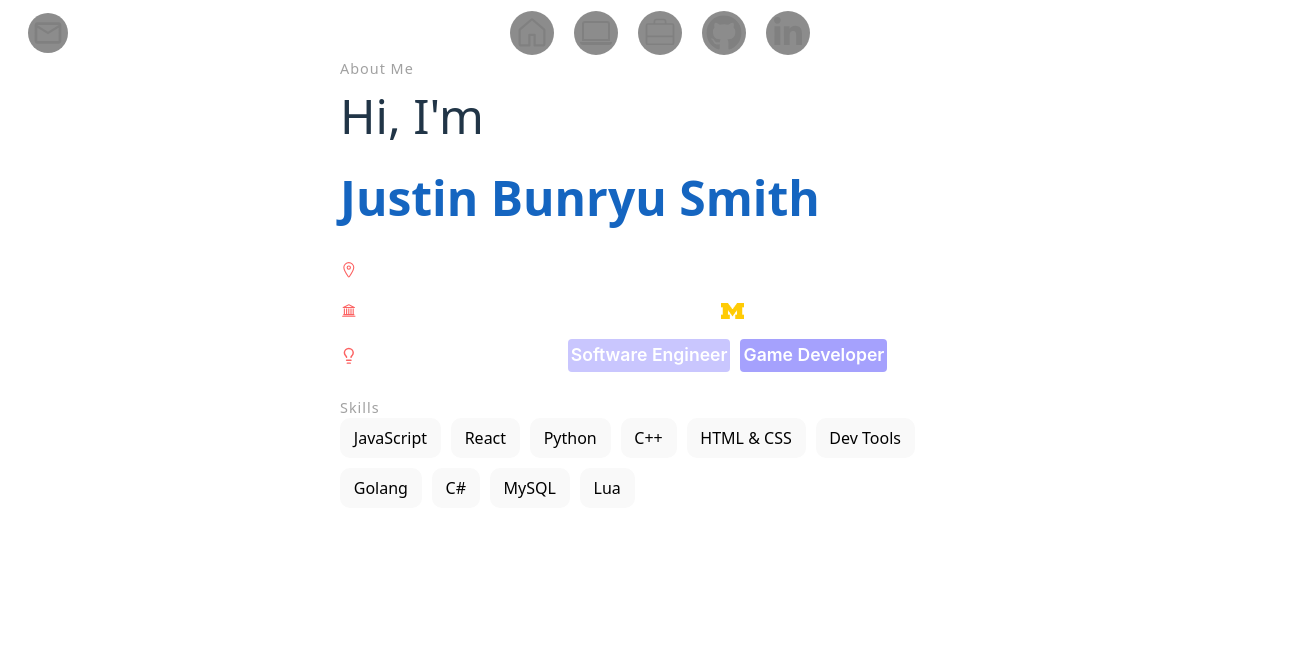
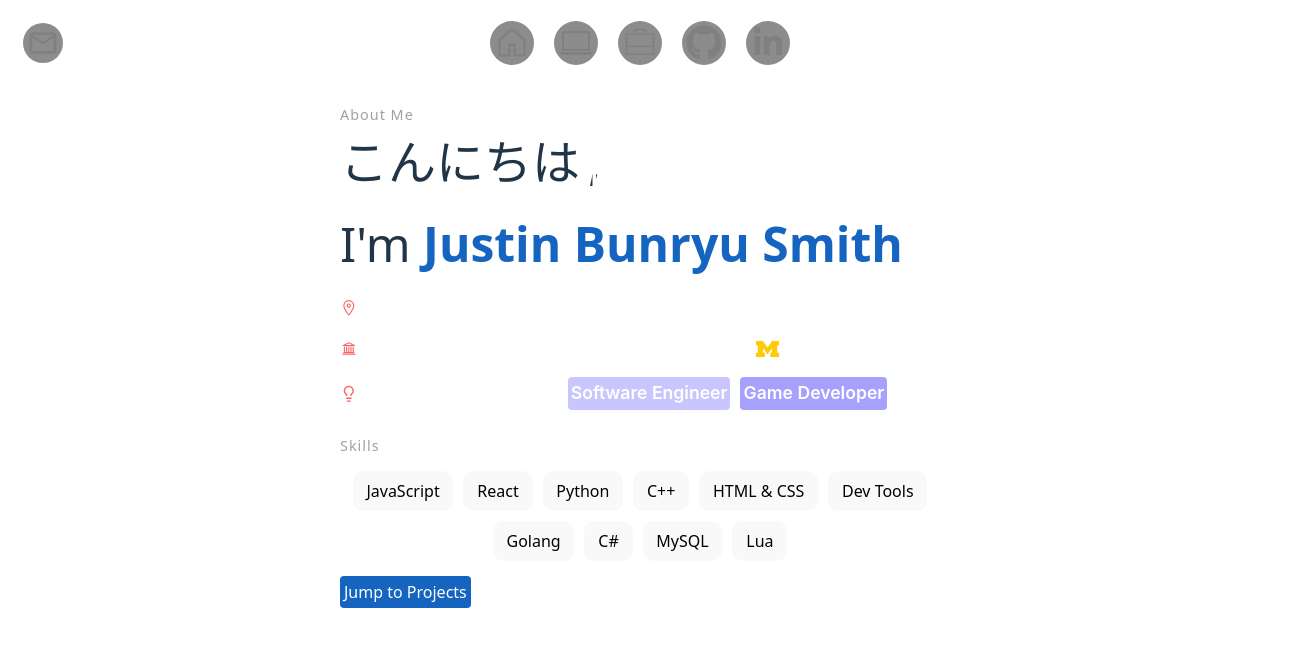
Before and after one commit to justynsmyth/justinbunryu-dev, a React (Vite) app: page / in a window 1280 px wide. Shown: the top 646 px of the page, 1312 px wide, since content can reach past the window. Built offline with nearby package versions, Linux system fonts and the light colour scheme.

Commit message:
Add typewriter

```diff
--- a/src/css/Header.css
+++ b/src/css/Header.css
@@ -14,7 +14,9 @@ nav {
   display: flex;
   align-items: center;
   width: 100%;
-  padding: 5px 20px;
+  padding: 15px;
+  border-bottom: 1px solid rgba(255, 255, 255, 0.1);
+  box-sizing: border-box; /* ensures border includes padding in layout */
 }
 
 .nav-center {
--- a/src/css/Home.css
+++ b/src/css/Home.css
@@ -12,6 +12,7 @@ span {
 }
 
 .page-wrapper {
+  margin-top: 25px;
   display: flex;
   flex-direction: column;
   align-items: center;
@@ -49,18 +50,52 @@ span {
 }
 
 .about-section > p {
+  align-items: center;
   display: flex;
-  align-items: center;
   gap: 10px;
+}
+
+/* Intro Box: Overrides the above centering */
+.about-section > .intro {
+  flex-direction: column;
+  align-items: flex-start;
 }
 
 .intro {
   display: flex;
-  flex-wrap: wrap;
+  flex-direction: column;
+  align-items: flex-start;
   font-size: 3rem;
   font-weight: 500;
-  margin-bottom: 0.5rem;
+  gap: 0.2em;
 }
+
+.greeting-line {
+  display: flex;
+  align-items: center;
+}
+
+.cursor {
+  display: inline-block;
+  width: 2px;
+  animation: blink 1s step-start infinite;
+  color: var(--color-text);
+  margin-left: 1px;
+  margin-right: 5px;
+}
+
+@keyframes blink {
+  0%,
+  50% {
+    opacity: 1;
+  }
+  50.01%,
+  100% {
+    opacity: 0;
+  }
+}
+
+/* Name Box */
 
 .name {
   color: #1565c0;
@@ -87,8 +122,7 @@ span {
 }
 
 .target-positions .highlight {
-  font-family: -apple-system, BlinkMacSystemFont, "Segoe UI", Roboto, Helvetica,
-    Arial, sans-serif;
+  font-family: -apple-system, BlinkMacSystemFont, 'Segoe UI', Roboto, Helvetica, Arial, sans-serif;
   font-weight: 600;
 }
 
@@ -111,6 +145,7 @@ span {
 /* Skill Section */
 .skills-container {
   display: flex;
+  gap: 15px;
   flex-direction: column;
   align-items: flex-start;
 }
@@ -118,5 +153,13 @@ span {
 .skill-bubble-container {
   display: flex;
   flex-wrap: wrap;
+  align-items: center;
+  justify-content: center;
   gap: 10px;
 }
+
+.projects-link {
+  border-radius: 4px;
+  padding: 4px;
+  background-color: #1565c0;
+}
--- a/src/index.css
+++ b/src/index.css
@@ -52,11 +52,6 @@ button {
   background-color: #1a1a1a;
   cursor: pointer;
   transition: border-color 0.25s;
-}
-
-button:focus,
-button:focus-visible {
-  outline: 4px auto -webkit-focus-ring-color;
 }
 
 .button-javascript:hover {
--- a/src/routes/Home.tsx
+++ b/src/routes/Home.tsx
@@ -1,32 +1,65 @@
-import { useEffect, useState } from 'react';
+import { useState, useEffect } from 'react';
+import { Link } from 'react-router-dom';
 
-import { IoLocationOutline } from "react-icons/io5";
-import { LiaUniversitySolid } from "react-icons/lia";
-import { LuLightbulb } from "react-icons/lu";
+import { IoLocationOutline } from 'react-icons/io5';
+import { LiaUniversitySolid } from 'react-icons/lia';
+import { LuLightbulb } from 'react-icons/lu';
 
-import { SkillData } from "../types/types"
+import { SkillData } from '../types/types';
 
-import skillsData from '../data/skills.json'
+import skillsData from '../data/skills.json';
 
-import MichiganLogo from "../assets/Block_M-Hex.png";
-import "../css/Home.css"
-import clsx from "clsx"
+import MichiganLogo from '../assets/Block_M-Hex.png';
+import '../css/Home.css';
+import clsx from 'clsx';
 
 const Home = () => {
-    const skills : SkillData[] = skillsData.skills
+  const skills: SkillData[] = skillsData.skills;
 
   // Create skill components
   const skillBubbles = skills.map((skill: SkillData, index: number) => {
-    const color = skill.color || "golang";
+    const color = skill.color || 'golang';
     return (
-        <button
-            key={index}
-            className={`button-${color}`}
-        >
+      <button key={index} className={`button-${color}`}>
         {skill.name}
       </button>
-    )
-})
+    );
+  });
+  const helloArray = ['こんにちは', 'Hi', 'Heyo', 'Greetings', 'Hello', 'Howdy'];
+  const [currentIndex, setCurrentIndex] = useState(0);
+  const [displayText, setDisplayText] = useState('');
+  const [textIndex, setTextIndex] = useState(0);
+
+  // Rotate greeting every 3s
+  useEffect(() => {
+    const interval = setInterval(() => {
+      setCurrentIndex((prev) => {
+        let next;
+        do {
+          next = Math.floor(Math.random() * helloArray.length);
+        } while (next === prev);
+        return next;
+      });
+    }, 10000);
+    return () => clearInterval(interval);
+  }, []);
+
+  // Reset when greeting changes
+  useEffect(() => {
+    setTextIndex(0);
+    setDisplayText('');
+  }, [currentIndex]);
+
+  // Typewriter
+  useEffect(() => {
+    if (textIndex < helloArray[currentIndex].length) {
+      const timeout = setTimeout(() => {
+        setDisplayText((prev) => prev + helloArray[currentIndex][textIndex]);
+        setTextIndex((prev) => prev + 1);
+      }, 250);
+      return () => clearTimeout(timeout);
+    }
+  }, [textIndex, currentIndex]);
 
   return (
     <div className="page-wrapper">
@@ -34,7 +67,14 @@ const Home = () => {
         <span className="about-section-label unselectable"> About Me </span>
         <section className="about-section unselectable">
           <p className="intro">
-                    Hi, I'm <span className="name">Justin Bunryu Smith</span>
+            <span className="greeting-line">
+              <span className="greeting">{displayText}</span>
+              <span className="cursor">|</span>
+              <span>,</span>
+            </span>
+            <span>
+              I'm <span className="name">Justin Bunryu Smith</span>
+            </span>
           </p>
           <p className="location">
             <IoLocationOutline className="icon" />
@@ -42,12 +82,8 @@ const Home = () => {
           </p>
           <p className="education">
             <LiaUniversitySolid className="icon" />
-                    Computer Science, University of Michigan
-                    <img
-                    src={MichiganLogo}
-                    alt="University of Michigan Logo"
-                    className="logo"
-                    />
+            B.S. Computer Science, University of Michigan
+            <img src={MichiganLogo} alt="University of Michigan Logo" className="logo" />
           </p>
           <p className="target-positions">
             <LuLightbulb className="icon" />
@@ -59,12 +95,13 @@ const Home = () => {
       </div>
       <div className="skills-container">
         <span className="about-section-label unselectable"> Skills </span>
-                <div className="skill-bubble-container">
-                    {skillBubbles}
+        <div className="skill-bubble-container">{skillBubbles}</div>
+        <Link className="projects-link" to="/projects">
+          Jump to Projects
+        </Link>
       </div>
     </div>
-        </div>
-    )
-}
+  );
+};
 
 export default Home;
```
Also changed, not shown: 1 other file (tests, documents, lock files or other folders). Lines whose indentation alone changed are shown as unchanged.
